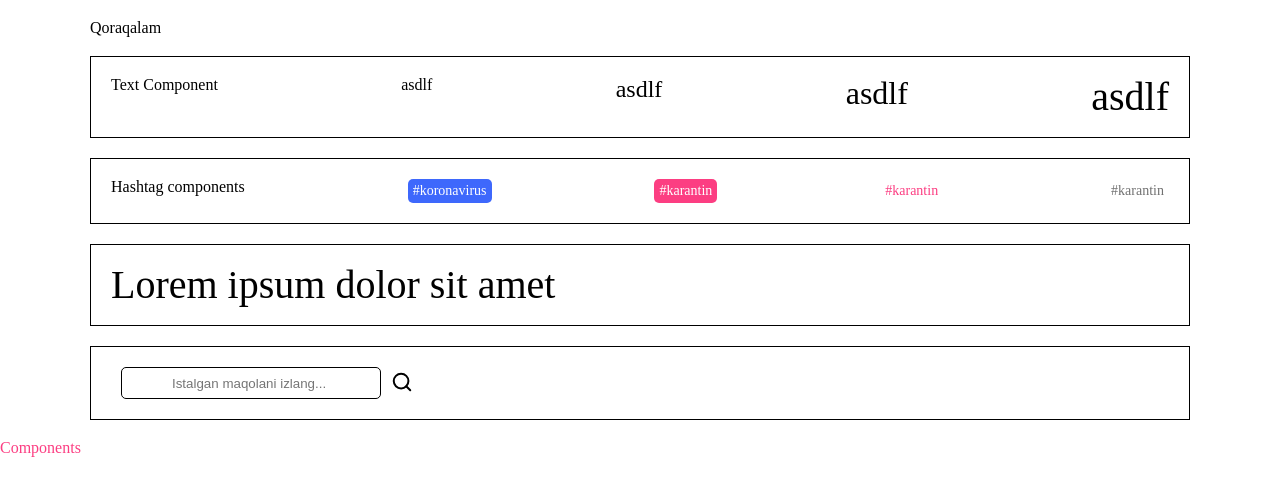
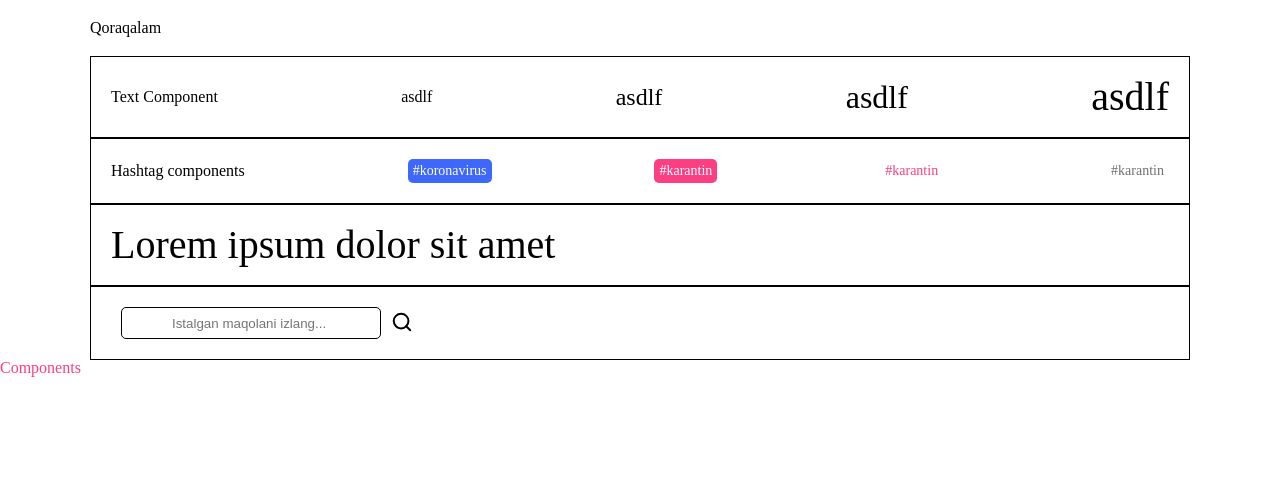
Before and after one commit to drunkalien/qoraqalam-client, a Next.js app: page / in a window 1280 px wide. Shown: the top 496 px of the page. Built offline with nearby package versions, Linux system fonts and the light colour scheme.

Commit message:
some changes

```diff
--- a/src/components/Container/container.module.scss
+++ b/src/components/Container/container.module.scss
@@ -2,7 +2,8 @@
   max-width: 1100px;
   display: flex;
   justify-content: space-between;
-  margin: 20px auto;
+  align-items: center;
+  margin: 0px auto;
   padding: 20px;
   border: 1px solid #000;
 }
--- a/src/components/Container/container.tsx
+++ b/src/components/Container/container.tsx
@@ -1,10 +1,13 @@
-import { FunctionComponent } from "react";
-import cs from "classnames";
+import { ReactNode } from "react";
+import cn from "classnames";
 import classes from "./container.module.scss";
-import classNames from "classnames";
 
-const Container: FunctionComponent = ({ children }) => {
-  return <div className={classNames(classes.container)}>{children}</div>;
+type ContainerProps = {
+  children: ReactNode;
+};
+
+const Container = ({ children }: ContainerProps) => {
+  return <div className={cn(classes.container)}>{children}</div>;
 };
 
 export default Container;
```
